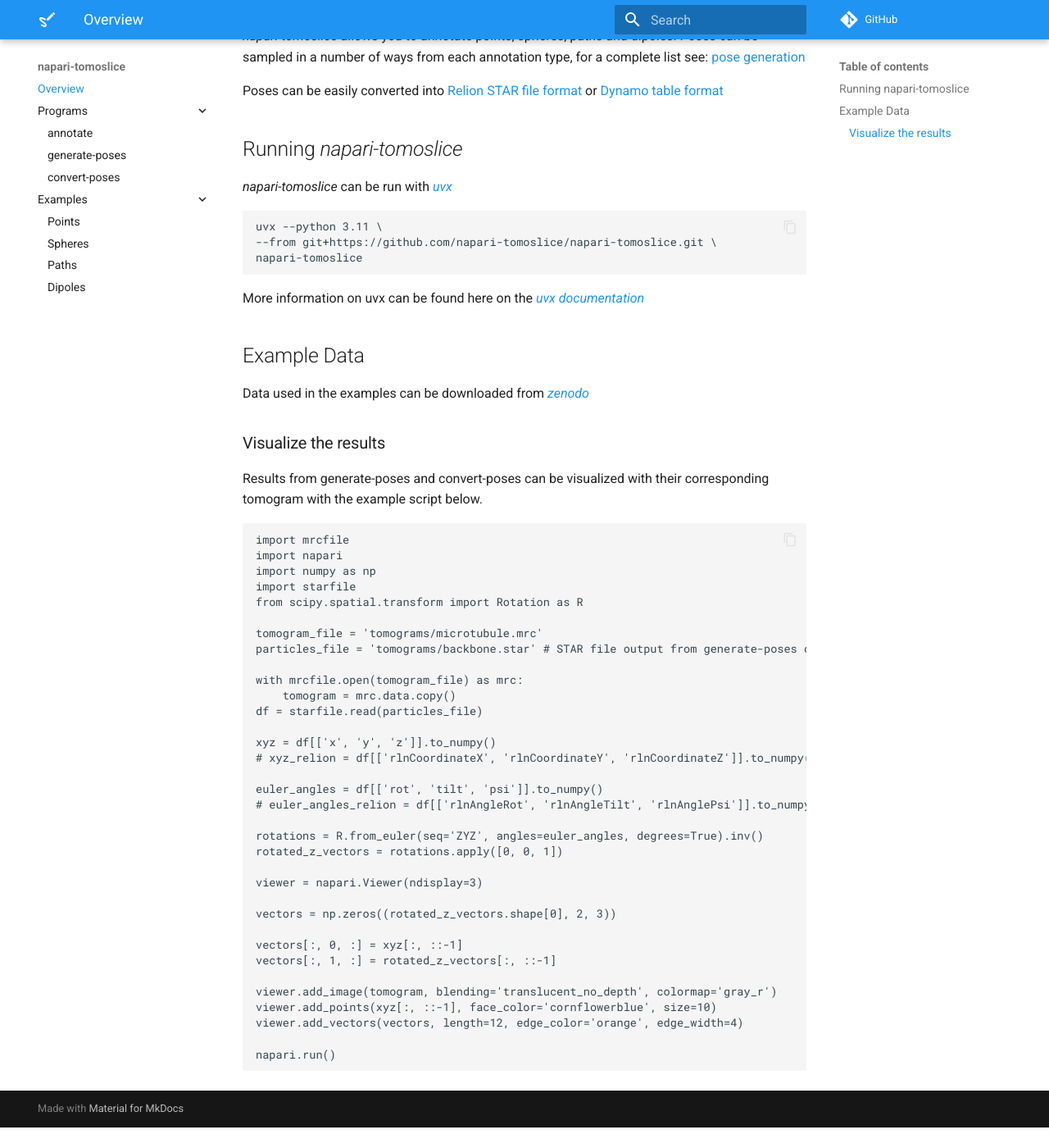
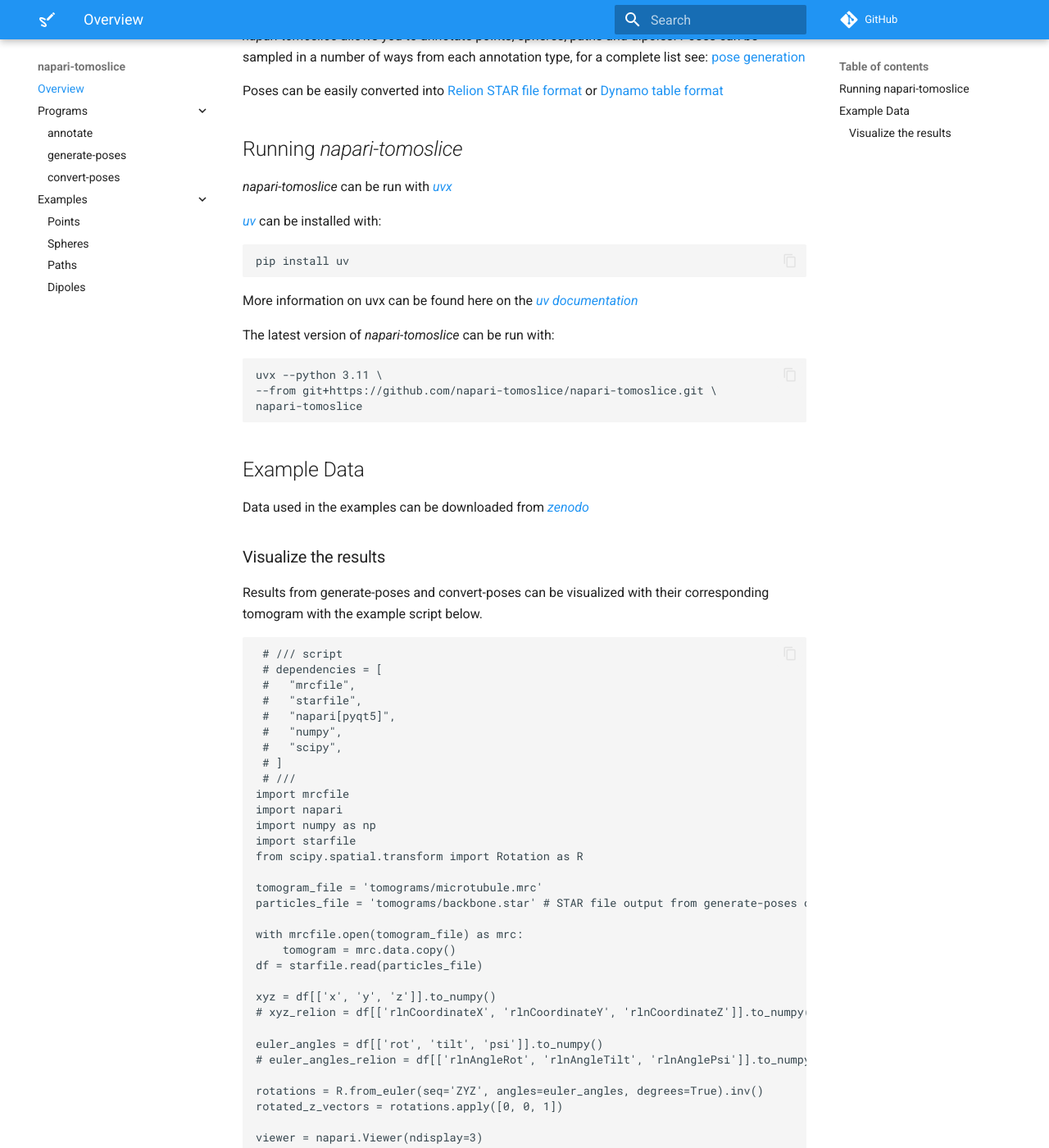
Before and after one commit to alisterburt/napari-tomoslice, an MkDocs documentation site: the page built from docs/index.md, in a window 1280 px wide and 1400 px high, scrolled down 366 px. Shown: the whole window at 82% size. Built offline with MkDocs 1.6.1 and Material for MkDocs 9.7.7, drawn with Linux system fonts in a browser that asks for light colours; comment, search, counter and statistics services are not loaded; before the commit the page ends 1741 px from its top, so only the background shows below that; some of the changed text lies outside the part shown.

Commit message:
add dependencies with uv in documentation (#53)

```diff
--- a/docs/index.md
+++ b/docs/index.md
@@ -19,11 +19,19 @@
 
 *napari-tomoslice* can be run with [*uvx*](https://github.com/astral-sh/uv)
 
+[*uv*](https://docs.astral.sh/uv/getting-started/installation/#standalone-installer) can be installed with:
+
+    pip install uv
+
+More information on uvx can be found here on the [*uv documentation*](https://docs.astral.sh/uv/guides/tools/)
+
+The latest version of *napari-tomoslice* can be run with:
+
     uvx --python 3.11 \
     --from git+https://github.com/napari-tomoslice/napari-tomoslice.git \
     napari-tomoslice
 
-More information on uvx can be found here on the [*uvx documentation*](https://docs.astral.sh/uv/guides/tools/)
+
 
 ## Example Data
 
@@ -33,6 +41,16 @@
 
 Results from generate-poses and convert-poses can be visualized with their corresponding tomogram with the example script below.
 
+
+     # /// script
+     # dependencies = [
+     #   "mrcfile",
+     #   "starfile",
+     #   "napari[pyqt5]",
+     #   "numpy",
+     #   "scipy",
+     # ]
+     # ///
     import mrcfile
     import napari
     import numpy as np
```
